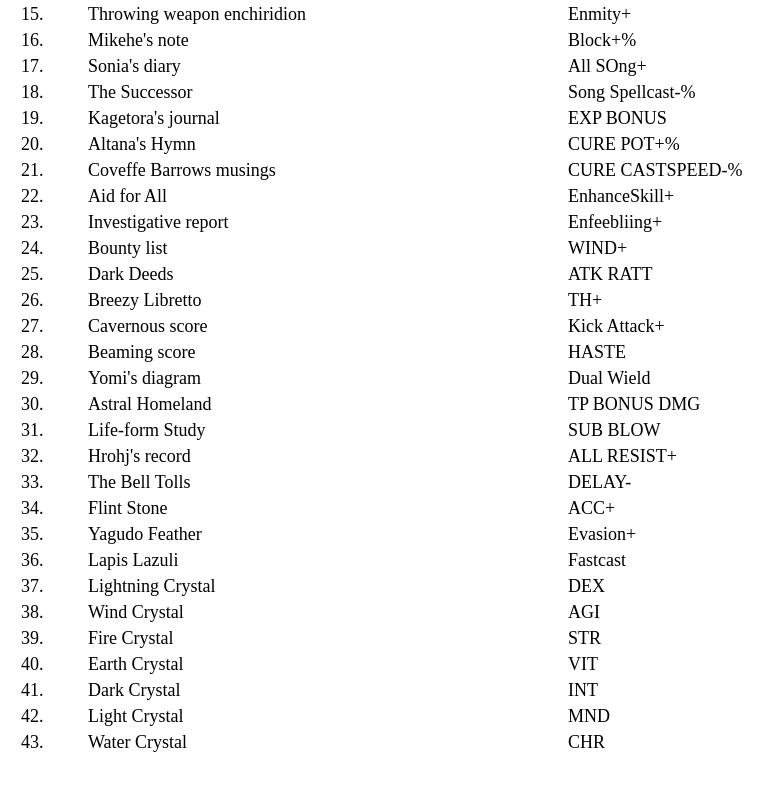
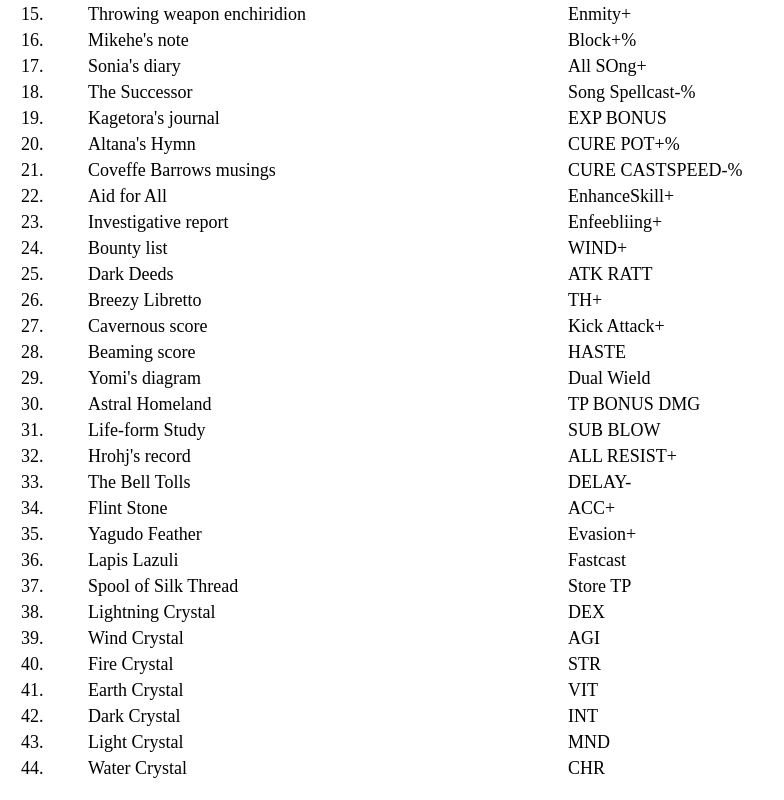
Before and after one commit to npropst78/ffxiaug, a plain HTML site: page index.html in a window 1280 px wide. Shown: the part 610-1410 px from the top of the page, without its empty margins (0-784 px from the left). Before the commit the page ends 1384 px from the top, so only its background shows below. Drawn offline with Linux system fonts and the light colour scheme.

Commit message:
Update index.html
STP

```diff
--- a/index.html
+++ b/index.html
@@ -73,6 +73,7 @@
     <li><span>Flint Stone</span><span>ACC+</span></li>
     <li><span>Yagudo Feather</span><span>Evasion+</span></li>
     <li><span>Lapis Lazuli</span><span>Fastcast</span></li>
+    <li><span>Spool of Silk Thread</span><span>Store TP</span></li>
     <li><span>Lightning Crystal</span><span>DEX</span></li>
     <li><span>Wind Crystal</span><span>AGI</span></li>
     <li><span>Fire Crystal</span><span>STR</span></li>
```
